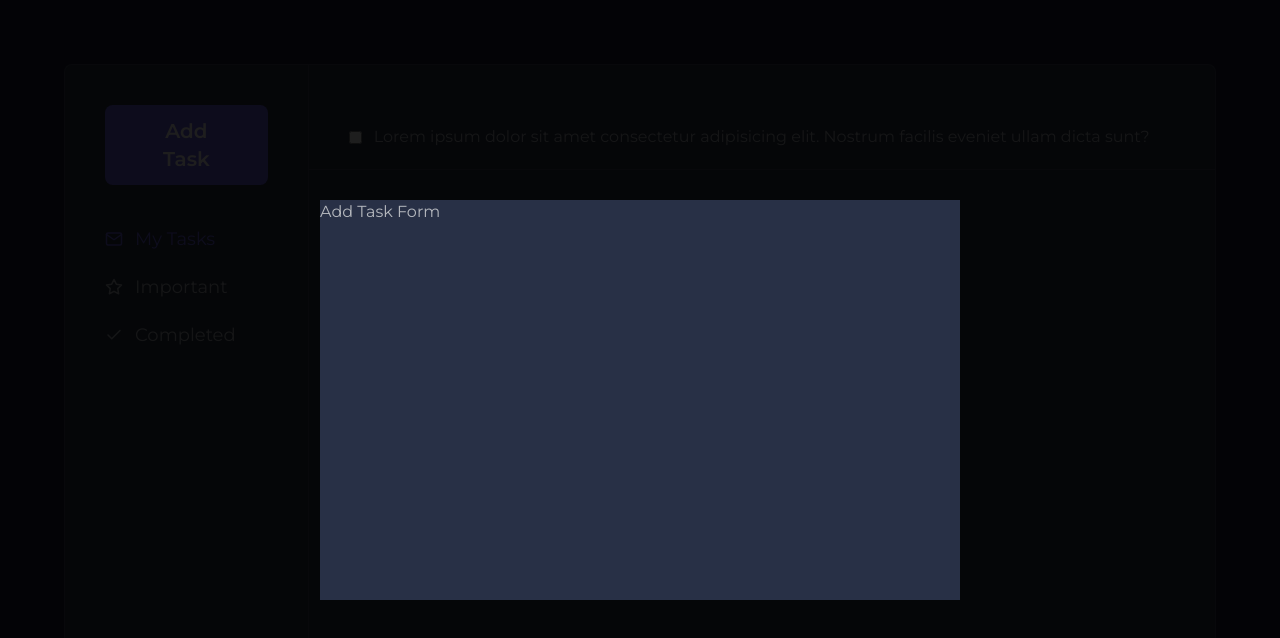
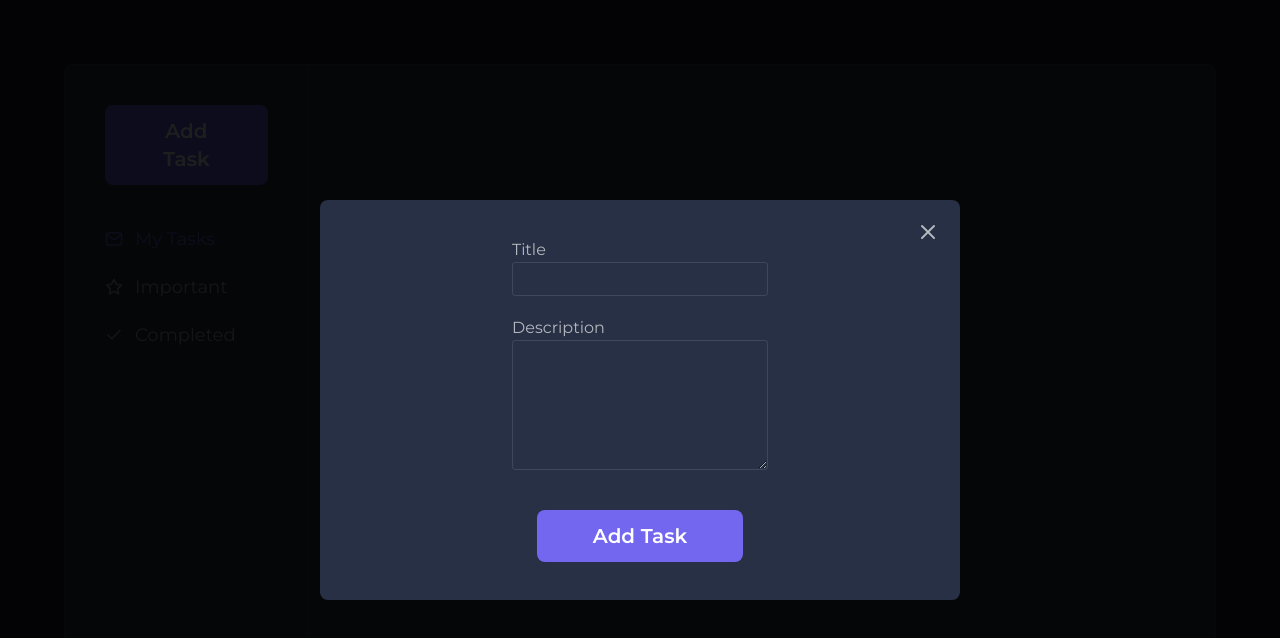
Before and after one commit to MarwanHishamAbbas/todo-react-app, a React (Create React App) app: page / in a window 1280 px wide. Both pictures are taken after a click on the button "Add Task". Shown: the top 638 px of the page. Built offline with nearby package versions, Linux system fonts and the light colour scheme.

Commit message:
Add Todo complete with redux

```diff
--- a/src/components/Modal/Modal.js
+++ b/src/components/Modal/Modal.js
@@ -1,11 +1,20 @@
 import React from "react";
+import TodoForm from "../tasks/TodoForm";
 import Backdrop from "./Backdrop";
+import { FiX } from "react-icons/fi";
 
 const Modal = ({ onCloseModal }) => {
   return (
     <Backdrop onClick={onCloseModal}>
-      <div onClick={(e) => e.stopPropagation()} className="modal bg-app">
-        <h1>Add Task Form</h1>
+      <div
+        onClick={(e) => e.stopPropagation()}
+        className="modal rounded-lg relative bg-app"
+      >
+        <TodoForm onCloseModal={onCloseModal} />
+        <FiX
+          onClick={onCloseModal}
+          className="absolute top-5 right-5 text-2xl pointer"
+        />
       </div>
     </Backdrop>
   );
--- a/src/components/TodoList.js
+++ /dev/null
@@ -1,11 +0,0 @@
-import React from "react";
-import TodoItem from "./TodoItem";
-const TodoList = () => {
-  return (
-    <main className="w-full pt-10">
-      <TodoItem />
-    </main>
-  );
-};
-
-export default TodoList;
--- /dev/null
+++ b/src/components/tasks/TodoForm.js
@@ -0,0 +1,48 @@
+import React, { useRef } from "react";
+import { useDispatch } from "react-redux";
+import { todoActions } from "../../store/todoSlice";
+
+const TodoForm = ({ onCloseModal }) => {
+  const titleInputRef = useRef();
+  const descriptionInputRef = useRef();
+  const dispatch = useDispatch();
+
+  const sumbitFormHandler = (event) => {
+    event.preventDefault();
+    const enteredTitle = titleInputRef.current.value;
+    const enteredDescription = titleInputRef.current.value;
+    dispatch(
+      todoActions.addTodo({
+        title: enteredTitle,
+        description: enteredDescription,
+      })
+    );
+    onCloseModal();
+  };
+  return (
+    <form
+      onSubmit={sumbitFormHandler}
+      className="w-2/5 mx-auto "
+      action="submit"
+    >
+      <div className="flex flex-col mb-5">
+        <label htmlFor="Todo">Title</label>
+        <input ref={titleInputRef} className="input" type="text" />
+      </div>
+      <div className="flex flex-col">
+        <label htmlFor="Description">Description</label>
+        <textarea
+          ref={descriptionInputRef}
+          className="input"
+          rows="5"
+          type="text"
+        />
+      </div>
+      <div className="flex justify-center">
+        <button className="btn mb-0 mt-10">Add Task</button>
+      </div>
+    </form>
+  );
+};
+
+export default TodoForm;
--- a/src/components/TodoItem.js
+++ b/src/components/tasks/TodoItem.js
@@ -1,13 +1,10 @@
 import React from "react";
 
-const TodoItem = () => {
+const TodoItem = ({ title }) => {
   return (
     <div className="flex items-center px-10 py-5 border-border border-b">
       <input type="checkbox" name="checkbox" id="checkbox" />
-      <h1 className="ml-3">
-        Lorem ipsum dolor sit amet consectetur adipisicing elit. Nostrum facilis
-        eveniet ullam dicta sunt?
-      </h1>
+      <h1 className="ml-3">{title}</h1>
     </div>
   );
 };
--- /dev/null
+++ b/src/components/tasks/TodoList.js
@@ -0,0 +1,15 @@
+import React from "react";
+import { useSelector } from "react-redux";
+import TodoItem from "./TodoItem";
+const TodoList = () => {
+  const todos = useSelector((state) => state.todo.todos);
+  return (
+    <main className="w-full pt-10">
+      {todos.map((item) => (
+        <TodoItem title={item.title} description={item.description} />
+      ))}
+    </main>
+  );
+};
+
+export default TodoList;
--- a/src/index.css
+++ b/src/index.css
@@ -18,7 +18,17 @@ body {
 
 .modal {
   width: clamp(50%, 500px, 90%);
-  height: min(50%, 400px);
+  height: min(50%, 500px);
+  display: flex;
+  justify-content: center;
+  align-items: center;
+}
+.input {
+  background: transparent;
+  outline: none;
+  border: 1px solid #676d7d60;
+  border-radius: 0.2rem;
+  padding: 0.25rem 1rem;
 }
 
 @layer components {
--- a/src/pages/AllTasks.js
+++ b/src/pages/AllTasks.js
@@ -1,5 +1,5 @@
 import React from "react";
-import TodoList from "../components/TodoList";
+import TodoList from "../components/tasks/TodoList";
 
 const AllTasks = () => {
   return <TodoList />;
--- a/src/pages/CompletedTasks.js
+++ b/src/pages/CompletedTasks.js
@@ -1,5 +1,5 @@
 import React from "react";
-import TodoList from "../components/TodoList";
+import TodoList from "../components/tasks/TodoList";
 
 const CompletedTasks = () => {
   return <TodoList />;
--- a/src/pages/ImportantTasks.js
+++ b/src/pages/ImportantTasks.js
@@ -1,5 +1,5 @@
 import React from "react";
-import TodoList from "../components/TodoList";
+import TodoList from "../components/tasks/TodoList";
 const ImportantTasks = () => {
   return <TodoList />;
 };
--- a/src/store/todoSlice.js
+++ b/src/store/todoSlice.js
@@ -3,10 +3,16 @@ import { createSlice } from "@reduxjs/toolkit";
 const todoSlice = createSlice({
   name: "todo",
   initialState: {
-    items: [],
+    todos: [],
   },
   reducers: {
-    addTodo() {},
+    addTodo(state, action) {
+      const newTodo = action.payload;
+      state.todos.push({
+        title: newTodo.title,
+        description: newTodo.description,
+      });
+    },
     removeTodo() {},
   },
 });
```
